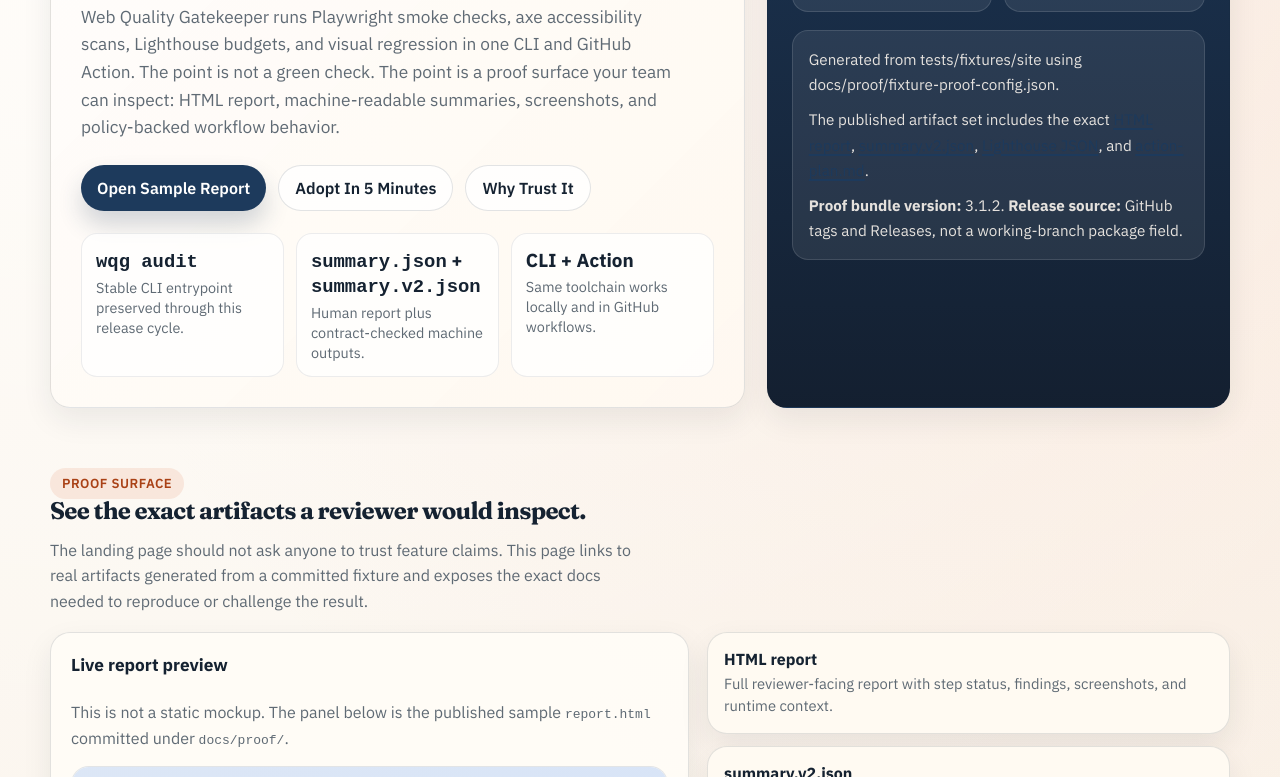
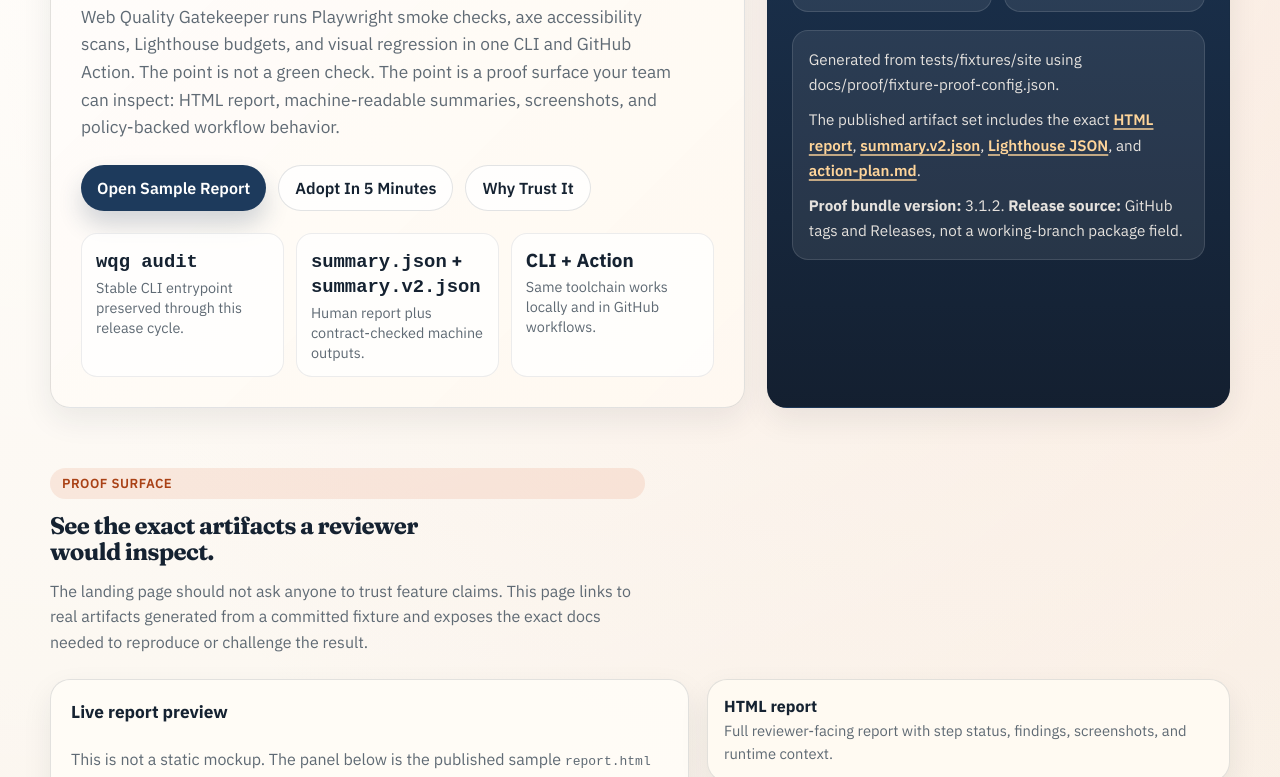
Before and after one commit to Jahrome907/web-quality-gatekeeper, a website: page docs/index.html in a window 1280 px wide. Shown: the part 479-1256 px from the top of the page. Drawn offline with Linux system fonts and the light colour scheme.

Commit message:
fix: polish public proof surface and sanitize artifacts

```diff
--- a/docs/index.html
+++ b/docs/index.html
@@ -281,6 +281,23 @@
       margin: 12px 0 14px;
     }
 
+    .evidence-card a {
+      color: #ffd59a;
+      font-weight: 600;
+      text-decoration-color: rgba(255, 213, 154, 0.72);
+    }
+
+    .evidence-card a:hover {
+      color: #fff1d7;
+      text-decoration-color: currentColor;
+    }
+
+    .evidence-card a:focus-visible {
+      outline: 3px solid rgba(255, 213, 154, 0.45);
+      outline-offset: 3px;
+      border-radius: 6px;
+    }
+
     .evidence-grid {
       display: grid;
       grid-template-columns: repeat(2, minmax(0, 1fr));
@@ -335,14 +352,25 @@
       display: flex;
       flex-wrap: wrap;
       justify-content: space-between;
-      align-items: end;
+      align-items: start;
       gap: 18px;
-      margin-bottom: 18px;
+      margin-bottom: 24px;
+    }
+
+    .section-head > div {
+      display: grid;
+      gap: 14px;
+      max-width: 72ch;
+    }
+
+    .section-head h2 {
+      max-width: 26ch;
+      line-height: 1.08;
     }
 
     .section-head p {
       max-width: 62ch;
-      margin: 14px 0 0;
+      margin: 0;
       color: var(--muted);
       line-height: 1.6;
     }
@@ -584,6 +612,10 @@
       .artifact-frame {
         height: min(74vh, 520px);
         min-height: 420px;
+      }
+
+      .section-head h2 {
+        max-width: 100%;
       }
 
       .media-preview {
```
Also changed, not shown: tests/public.story.test.ts (+1 -0 lines), docs/proof/fixture-lighthouse.json, 1 other file.
